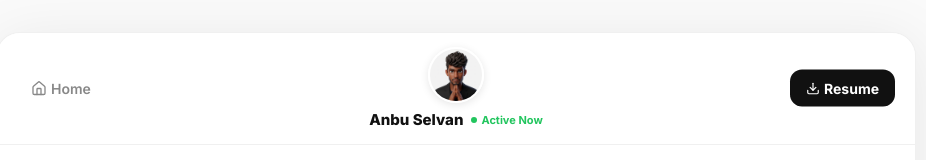
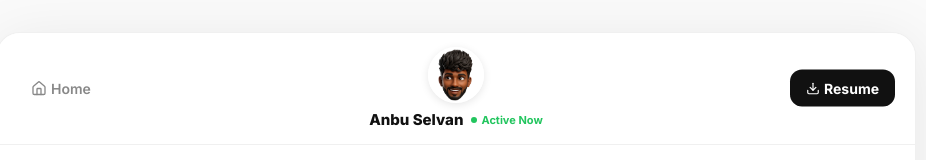
Before and after one commit to anbu-max/Anbuselvan, a Next.js app: page /me in a window 1280 px wide. Shown: the top 160 px of the page, without its empty margins (184-1110 px from the left). Built offline with nearby package versions, Linux system fonts and the light colour scheme.

Commit message:
Update transparent avatar and fix hero section styling

```diff
--- a/src/app/(pages)/layout.tsx
+++ b/src/app/(pages)/layout.tsx
@@ -99,7 +99,7 @@ export default function PagesLayout({ children }: { children: React.ReactNode })
           {/* Header */}
           <header style={{ display: "flex", flexDirection: "column", alignItems: "center", padding: "14px 16px 12px", borderBottom: "1px solid #f0f0f0", background: "#fff", flexShrink: 0, position: "relative" }}>
             <Link href="/" className="home-btn" style={{ position: "absolute", left: 16, top: "50%", transform: "translateY(-50%)" }}><HomeIcon size={16} /> Home</Link>
-            <img src="/img/avatar.png" alt="Anbu Selvan" className="navbar-avatar" style={{ borderRadius: "50%", objectFit: "cover", border: "2px solid #fff", boxShadow: "0 2px 8px rgba(0,0,0,.1)" }} />
+            <img src="/img/MainAvt.png" alt="Anbu Selvan" className="navbar-avatar" style={{ borderRadius: "50%", objectFit: "cover", border: "2px solid #fff", boxShadow: "0 2px 8px rgba(0,0,0,.1)" }} />
             <div style={{ display: "flex", alignItems: "center", gap: 8, marginTop: 6 }}>
               <span style={{ fontWeight: 800, fontSize: 15, color: "#111" }}>Anbu Selvan</span>
               <span style={{ fontSize: 11, color: "#22c55e", fontWeight: 700, display: "flex", alignItems: "center", gap: 4 }}><span style={{ width: 6, height: 6, borderRadius: "50%", background: "#22c55e", display: "inline-block" }} /> Active Now</span>
--- a/src/app/page.tsx
+++ b/src/app/page.tsx
@@ -53,7 +53,7 @@ export default function Home() {
 
           {/* Avatar with 3D tilt */}
           <div ref={avatarRef} style={{ width: 200, height: 200, marginBottom: 20, transformStyle: "preserve-3d", transition: "transform .15s ease-out", transform: `perspective(800px) rotateX(${tilt.rx}deg) rotateY(${tilt.ry}deg)` }}>
-            <img src="/img/avatar.png" alt="Anbu Selvan" style={{ width: "100%", height: "100%", objectFit: "cover", borderRadius: "50%", mixBlendMode: "multiply", filter: "drop-shadow(0 16px 32px rgba(0,0,0,.12))", pointerEvents: "none", userSelect: "none" }} />
+            <img src="/img/MainAvt.png" alt="Anbu Selvan" style={{ width: "100%", height: "100%", objectFit: "contain", filter: "drop-shadow(0 16px 32px rgba(0,0,0,.15))", pointerEvents: "none", userSelect: "none" }} />
           </div>
 
           {/* Tab cards */}
```
Also changed, not shown: public/img/Main avt.png (added), public/img/MainAvt.png (added).
